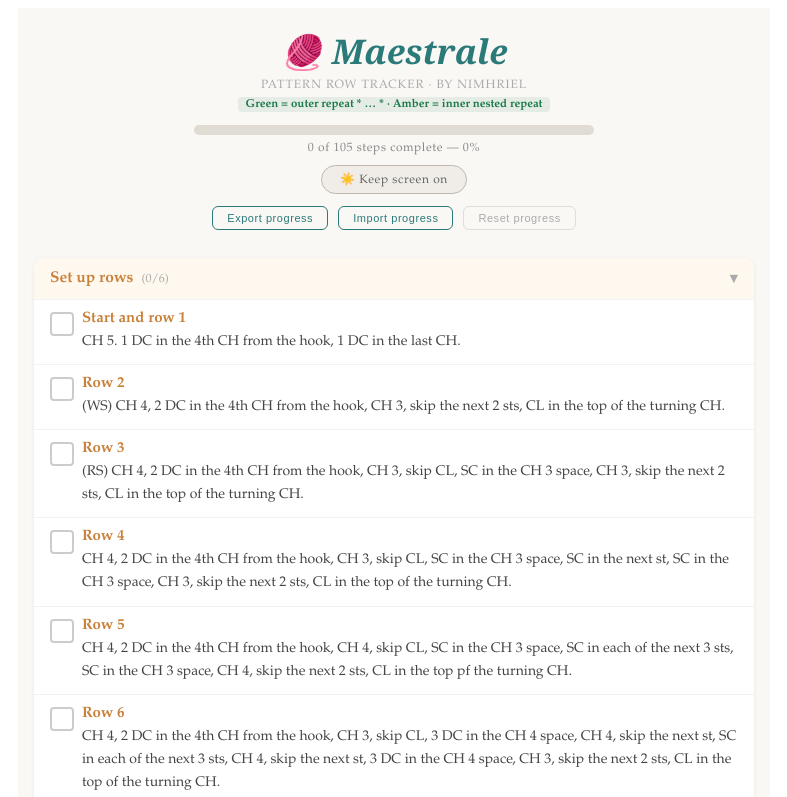
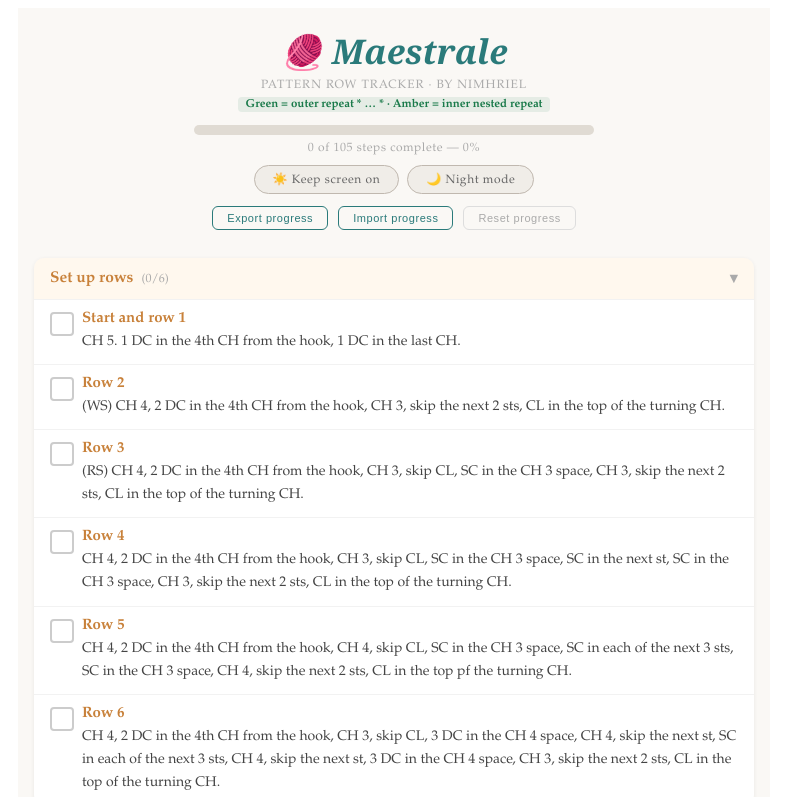
Before and after one commit to galzas-hash/maestrale-tracker, a React (Vite) app: page / in a window 1280 px wide. Shown: the top 797 px of the page, without its empty margins (246-1033 px from the left). Built offline with nearby package versions, Linux system fonts and the light colour scheme.

Commit message:
Add night mode toggle

```diff
--- a/src/MaestraleTracker.jsx
+++ b/src/MaestraleTracker.jsx
@@ -94,7 +94,8 @@ const buildSections = () => {
 };
 const { order: SECTION_ORDER, map: SECTION_MAP } = buildSections();
 
-const sectionColor = (sec) => {
+const sectionColor = (sec, night) => {
+  if (!night) {
     if (sec === "Set up rows")               return { bg: "#fff8ee", accent: "#c8813a" };
     if (sec.startsWith("Rows 7–10"))         return { bg: "#eef7f7", accent: "#2a7a7a" };
     if (sec.startsWith("Repeat rows 7–10"))  return { bg: "#eef7f7", accent: "#2a7a7a" };
@@ -104,12 +105,24 @@ const sectionColor = (sec) => {
     if (sec === "Rows 34 and 35")            return { bg: "#f3eef7", accent: "#7a5a9a" };
     if (sec === "Finishing")                 return { bg: "#eef7f4", accent: "#3a9a6a" };
     return { bg: "#f9f7f4", accent: "#666" };
+  } else {
+    if (sec === "Set up rows")               return { bg: "#2e2820", accent: "#d4a050" };
+    if (sec.startsWith("Rows 7–10"))         return { bg: "#1e2a2a", accent: "#4aacac" };
+    if (sec.startsWith("Repeat rows 7–10"))  return { bg: "#1e2a2a", accent: "#4aacac" };
+    if (sec.startsWith("Repeat rows 7–9"))   return { bg: "#1e2826", accent: "#4aacac" };
+    if (sec.startsWith("Rows 34–38"))        return { bg: "#26222e", accent: "#a080c0" };
+    if (sec.startsWith("Repeat rows 34–38")) return { bg: "#26222e", accent: "#a080c0" };
+    if (sec === "Rows 34 and 35")            return { bg: "#26222e", accent: "#a080c0" };
+    if (sec === "Finishing")                 return { bg: "#1e2824", accent: "#5aba8a" };
+    return { bg: "#2a2520", accent: "#999" };
+  }
 };
 
 const STORAGE_KEY = "maestrale-tracker-v1";
+const NIGHT_KEY = "maestrale-night-mode";
 
 export default function MaestraleTracker() {
-  const [checked, setChecked]   = useState(() => {
+  const [checked, setChecked] = useState(() => {
     try { return JSON.parse(localStorage.getItem(STORAGE_KEY)) || {}; }
     catch { return {}; }
   });
@@ -124,14 +137,22 @@ export default function MaestraleTracker() {
       return init;
     } catch { return {}; }
   });
-  const [screenOn, setScreenOn]   = useState(false);
-  const wakeLockRef               = useRef(null);
+  const [screenOn, setScreenOn] = useState(false);
+  const [nightMode, setNightMode] = useState(() => {
+    try { return localStorage.getItem(NIGHT_KEY) === "true"; }
+    catch { return false; }
+  });
+  const wakeLockRef = useRef(null);
 
-  // Save to localStorage whenever checked changes
   useEffect(() => {
     try { localStorage.setItem(STORAGE_KEY, JSON.stringify(checked)); }
     catch {}
   }, [checked]);
+
+  useEffect(() => {
+    try { localStorage.setItem(NIGHT_KEY, nightMode ? "true" : "false"); }
+    catch {}
+  }, [nightMode]);
 
   const toggleScreenOn = async () => {
     if (screenOn) {
@@ -161,41 +182,64 @@ export default function MaestraleTracker() {
   const done  = ALL_STEPS.filter(s => checked[s.id]).length;
   const pct   = total ? Math.round((done / total) * 100) : 0;
 
+  const n = nightMode;
+  const theme = {
+    bg: n ? "#2d2a24" : "#faf8f5",
+    text: n ? "#d4ccc0" : "#2c2c2c",
+    muted: n ? "#8a8478" : "#aaa",
+    cardBg: n ? "#3a3530" : "#fff",
+    doneBg: n ? "rgba(74,172,172,0.1)" : "rgba(42,122,122,0.04)",
+    progressBg: n ? "#4a4540" : "#e0dbd3",
+    border: n ? "rgba(255,255,255,0.06)" : "rgba(0,0,0,0.05)",
+    sectionDone: n ? "#1e2e26" : "#e4f5ef",
+    checkBorder: n ? "#555" : "#ccc",
+    doneText: n ? "#777" : "#aaa",
+    doneDesc: n ? "#666" : "#bbb",
+    descText: n ? "#bab4a8" : "#444",
+    btnBg: n ? "#3a3530" : "#f0ede8",
+    btnBorder: n ? "#555" : "#c0b8af",
+    btnText: n ? "#bab4a8" : "#666",
+    legendBg: n ? "#1a7a4a30" : "#1a7a4a18",
+    footerText: n ? "#5a5548" : "#c0b8af",
+  };
+
   return (
     <div style={{
       fontFamily: "'Palatino Linotype', Palatino, 'Book Antiqua', Georgia, serif",
       maxWidth: 720, margin: "0 auto", padding: "20px 16px 40px",
-      background: "#faf8f5", minHeight: "100vh", color: "#2c2c2c",
+      background: theme.bg, minHeight: "100vh", color: theme.text,
+      transition: "background 0.3s, color 0.3s",
     }}>
       {/* Header */}
       <div style={{ textAlign: "center", marginBottom: 28 }}>
-        <h1 style={{ fontFamily: "Georgia, serif", fontSize: 34, fontStyle: "italic", color: "#2a7a7a", margin: "0 0 4px" }}>
+        <h1 style={{ fontFamily: "Georgia, serif", fontSize: 34, fontStyle: "italic", color: n ? "#4aacac" : "#2a7a7a", margin: "0 0 4px" }}>
           🧶 Maestrale
         </h1>
-        <p style={{ fontSize: 12, color: "#aaa", margin: "0 0 6px", letterSpacing: "0.08em", textTransform: "uppercase" }}>
+        <p style={{ fontSize: 12, color: theme.muted, margin: "0 0 6px", letterSpacing: "0.08em", textTransform: "uppercase" }}>
           Pattern Row Tracker · by Nimhriel
         </p>
         <p style={{ fontSize: 11.5, margin: "0 0 14px" }}>
-          <span style={{ background: "#1a7a4a18", borderRadius: 4, padding: "2px 8px", color: "#1a7a4a", fontWeight: 600 }}>
+          <span style={{ background: theme.legendBg, borderRadius: 4, padding: "2px 8px", color: "#1a7a4a", fontWeight: 600 }}>
             Green = outer repeat * … * · Amber = inner nested repeat
           </span>
         </p>
-        <div style={{ background: "#e0dbd3", borderRadius: 20, height: 10, overflow: "hidden", maxWidth: 400, margin: "0 auto 6px" }}>
+        <div style={{ background: theme.progressBg, borderRadius: 20, height: 10, overflow: "hidden", maxWidth: 400, margin: "0 auto 6px", transition: "background 0.3s" }}>
           <div style={{
             background: "linear-gradient(90deg, #2a7a7a, #3aaa8a)",
             width: `${pct}%`, height: "100%",
             transition: "width 0.4s cubic-bezier(.4,0,.2,1)", borderRadius: 20,
           }} />
         </div>
-        <p style={{ fontSize: 12, color: "#888", letterSpacing: "0.05em", margin: "0 0 10px" }}>
+        <p style={{ fontSize: 12, color: theme.muted, letterSpacing: "0.05em", margin: "0 0 10px" }}>
           {done} of {total} steps complete — {pct}%
         </p>
+        <div style={{ display: "flex", justifyContent: "center", gap: 8, flexWrap: "wrap", marginBottom: 12 }}>
           <button
             onClick={toggleScreenOn}
             style={{
-            background: screenOn ? "#2a7a7a" : "#f0ede8",
-            border: `1px solid ${screenOn ? "#2a7a7a" : "#c0b8af"}`,
-            borderRadius: 20, color: screenOn ? "#fff" : "#666",
+              background: screenOn ? "#2a7a7a" : theme.btnBg,
+              border: `1px solid ${screenOn ? "#2a7a7a" : theme.btnBorder}`,
+              borderRadius: 20, color: screenOn ? "#fff" : theme.btnText,
               fontSize: 12, padding: "6px 18px", cursor: "pointer",
               letterSpacing: "0.05em", transition: "all 0.2s",
               fontFamily: "inherit",
@@ -203,9 +247,23 @@ export default function MaestraleTracker() {
           >
             {screenOn ? "☀️ Screen staying on" : "☀️ Keep screen on"}
           </button>
-        <div style={{ marginTop: 12, display: "flex", justifyContent: "center", gap: 10, flexWrap: "wrap" }}>
           <button
-            style={{ background: "none", border: "1px solid #2a7a7a", borderRadius: 6, color: "#2a7a7a", fontSize: 11, padding: "5px 14px", cursor: "pointer", letterSpacing: "0.05em" }}
+            onClick={() => setNightMode(!nightMode)}
+            style={{
+              background: n ? "#4a4540" : "#f0ede8",
+              border: `1px solid ${n ? "#666" : "#c0b8af"}`,
+              borderRadius: 20, color: n ? "#d4ccc0" : "#666",
+              fontSize: 12, padding: "6px 18px", cursor: "pointer",
+              letterSpacing: "0.05em", transition: "all 0.2s",
+              fontFamily: "inherit",
+            }}
+          >
+            {n ? "🌙 Night mode on" : "🌙 Night mode"}
+          </button>
+        </div>
+        <div style={{ display: "flex", justifyContent: "center", gap: 10, flexWrap: "wrap" }}>
+          <button
+            style={{ background: "none", border: `1px solid ${n ? "#4aacac" : "#2a7a7a"}`, borderRadius: 6, color: n ? "#4aacac" : "#2a7a7a", fontSize: 11, padding: "5px 14px", cursor: "pointer", letterSpacing: "0.05em" }}
             onClick={() => {
               const blob = new Blob([JSON.stringify(checked)], { type: "application/json" });
               const a = document.createElement("a");
@@ -215,7 +273,7 @@ export default function MaestraleTracker() {
             }}
           >Export progress</button>
           <button
-            style={{ background: "none", border: "1px solid #2a7a7a", borderRadius: 6, color: "#2a7a7a", fontSize: 11, padding: "5px 14px", cursor: "pointer", letterSpacing: "0.05em" }}
+            style={{ background: "none", border: `1px solid ${n ? "#4aacac" : "#2a7a7a"}`, borderRadius: 6, color: n ? "#4aacac" : "#2a7a7a", fontSize: 11, padding: "5px 14px", cursor: "pointer", letterSpacing: "0.05em" }}
             onClick={() => {
               const input = document.createElement("input");
               input.type = "file";
@@ -237,7 +295,7 @@ export default function MaestraleTracker() {
             }}
           >Import progress</button>
           <button
-            style={{ background: "none", border: "1px solid #ddd", borderRadius: 6, color: "#aaa", fontSize: 11, padding: "5px 14px", cursor: "pointer", letterSpacing: "0.05em" }}
+            style={{ background: "none", border: `1px solid ${n ? "#555" : "#ddd"}`, borderRadius: 6, color: theme.muted, fontSize: 11, padding: "5px 14px", cursor: "pointer", letterSpacing: "0.05em" }}
             onClick={() => {
               if (window.confirm("Reset all progress?")) {
                 setChecked({});
@@ -254,26 +312,27 @@ export default function MaestraleTracker() {
         const secDone = steps.filter(st => checked[st.id]).length;
         const allDone = secDone === steps.length;
         const isOpen  = !collapsed[sec];
-        const { bg, accent } = sectionColor(sec);
+        const { bg, accent } = sectionColor(sec, n);
 
         return (
-          <div key={sec} style={{ marginBottom: 10, borderRadius: 10, overflow: "hidden", boxShadow: "0 1px 4px rgba(0,0,0,0.07)" }}>
+          <div key={sec} style={{ marginBottom: 10, borderRadius: 10, overflow: "hidden", boxShadow: n ? "0 1px 4px rgba(0,0,0,0.3)" : "0 1px 4px rgba(0,0,0,0.07)" }}>
             <div
               onClick={() => toggleSection(sec)}
               style={{
-                padding: "11px 16px", background: allDone ? "#e4f5ef" : bg,
+                padding: "11px 16px", background: allDone ? theme.sectionDone : bg,
                 cursor: "pointer", display: "flex", justifyContent: "space-between",
                 alignItems: "center", userSelect: "none",
+                transition: "background 0.3s",
               }}
             >
               <span>
-                <span style={{ fontWeight: "bold", fontSize: 15.5, color: allDone ? "#2a7a7a" : accent }}>
+                <span style={{ fontWeight: "bold", fontSize: 15.5, color: allDone ? (n ? "#4aacac" : "#2a7a7a") : accent }}>
                   {allDone ? "✓ " : ""}{sec}
                 </span>
-                <span style={{ fontSize: 12, color: "#aaa", marginLeft: 8 }}>({secDone}/{steps.length})</span>
+                <span style={{ fontSize: 12, color: theme.muted, marginLeft: 8 }}>({secDone}/{steps.length})</span>
               </span>
               <span style={{
-                fontSize: 11, color: "#aaa",
+                fontSize: 11, color: theme.muted,
                 transform: isOpen ? "rotate(90deg)" : "rotate(0deg)",
                 transition: "transform 0.2s", display: "inline-block",
               }}>▶</span>
@@ -287,8 +346,8 @@ export default function MaestraleTracker() {
                   onClick={() => toggle(step.id)}
                   style={{
                     padding: "10px 16px 10px 48px",
-                    borderTop: "1px solid rgba(0,0,0,0.05)",
-                    background: isDone ? "rgba(42,122,122,0.04)" : "#fff",
+                    borderTop: `1px solid ${theme.border}`,
+                    background: isDone ? theme.doneBg : theme.cardBg,
                     cursor: "pointer", position: "relative",
                     transition: "background 0.15s",
                   }}
@@ -296,8 +355,8 @@ export default function MaestraleTracker() {
                   <div style={{
                     position: "absolute", left: 16, top: 12,
                     width: 20, height: 20, borderRadius: 4,
-                    border: isDone ? "none" : "2px solid #ccc",
-                    background: isDone ? accent : "#fff",
+                    border: isDone ? "none" : `2px solid ${theme.checkBorder}`,
+                    background: isDone ? accent : (n ? "#3a3530" : "#fff"),
                     display: "flex", alignItems: "center", justifyContent: "center",
                     transition: "all 0.15s",
                   }}>
@@ -306,7 +365,7 @@ export default function MaestraleTracker() {
 
                   <div style={{
                     fontSize: 15, fontWeight: 600,
-                    color: isDone ? "#aaa" : accent,
+                    color: isDone ? theme.doneText : accent,
                     textDecoration: isDone ? "line-through" : "none",
                     marginBottom: 3,
                   }}>
@@ -314,7 +373,7 @@ export default function MaestraleTracker() {
                   </div>
 
                   <p style={{
-                    fontSize: 14, color: isDone ? "#bbb" : "#444",
+                    fontSize: 14, color: isDone ? theme.doneDesc : theme.descText,
                     lineHeight: 1.65, margin: 0, opacity: isDone ? 0.55 : 1,
                   }}>
                     {step.desc}
@@ -328,7 +387,7 @@ export default function MaestraleTracker() {
 
       <div style={{ marginTop: 20, display: "flex", justifyContent: "center", gap: 10, flexWrap: "wrap" }}>
         <button
-          style={{ background: "none", border: "1px solid #2a7a7a", borderRadius: 6, color: "#2a7a7a", fontSize: 11, padding: "5px 14px", cursor: "pointer", letterSpacing: "0.05em" }}
+          style={{ background: "none", border: `1px solid ${n ? "#4aacac" : "#2a7a7a"}`, borderRadius: 6, color: n ? "#4aacac" : "#2a7a7a", fontSize: 11, padding: "5px 14px", cursor: "pointer", letterSpacing: "0.05em" }}
           onClick={() => {
             const blob = new Blob([JSON.stringify(checked)], { type: "application/json" });
             const a = document.createElement("a");
@@ -338,7 +397,7 @@ export default function MaestraleTracker() {
           }}
         >Export progress</button>
         <button
-          style={{ background: "none", border: "1px solid #2a7a7a", borderRadius: 6, color: "#2a7a7a", fontSize: 11, padding: "5px 14px", cursor: "pointer", letterSpacing: "0.05em" }}
+          style={{ background: "none", border: `1px solid ${n ? "#4aacac" : "#2a7a7a"}`, borderRadius: 6, color: n ? "#4aacac" : "#2a7a7a", fontSize: 11, padding: "5px 14px", cursor: "pointer", letterSpacing: "0.05em" }}
           onClick={() => {
             const input = document.createElement("input");
             input.type = "file";
@@ -360,7 +419,7 @@ export default function MaestraleTracker() {
           }}
         >Import progress</button>
         <button
-          style={{ background: "none", border: "1px solid #ddd", borderRadius: 6, color: "#aaa", fontSize: 11, padding: "5px 14px", cursor: "pointer", letterSpacing: "0.05em" }}
+          style={{ background: "none", border: `1px solid ${n ? "#555" : "#ddd"}`, borderRadius: 6, color: theme.muted, fontSize: 11, padding: "5px 14px", cursor: "pointer", letterSpacing: "0.05em" }}
           onClick={() => {
             if (window.confirm("Reset all progress?")) {
               setChecked({});
@@ -370,7 +429,7 @@ export default function MaestraleTracker() {
         >Reset progress</button>
       </div>
 
-      <p style={{ textAlign: "center", color: "#c0b8af", fontSize: 11, marginTop: 28, letterSpacing: "0.06em" }}>
+      <p style={{ textAlign: "center", color: theme.footerText, fontSize: 11, marginTop: 28, letterSpacing: "0.06em" }}>
         Pattern © 2017 Gaia Tarantino · Crafting Tales by Nimhriel
       </p>
     </div>
```
Lines whose indentation alone changed are shown as unchanged.
